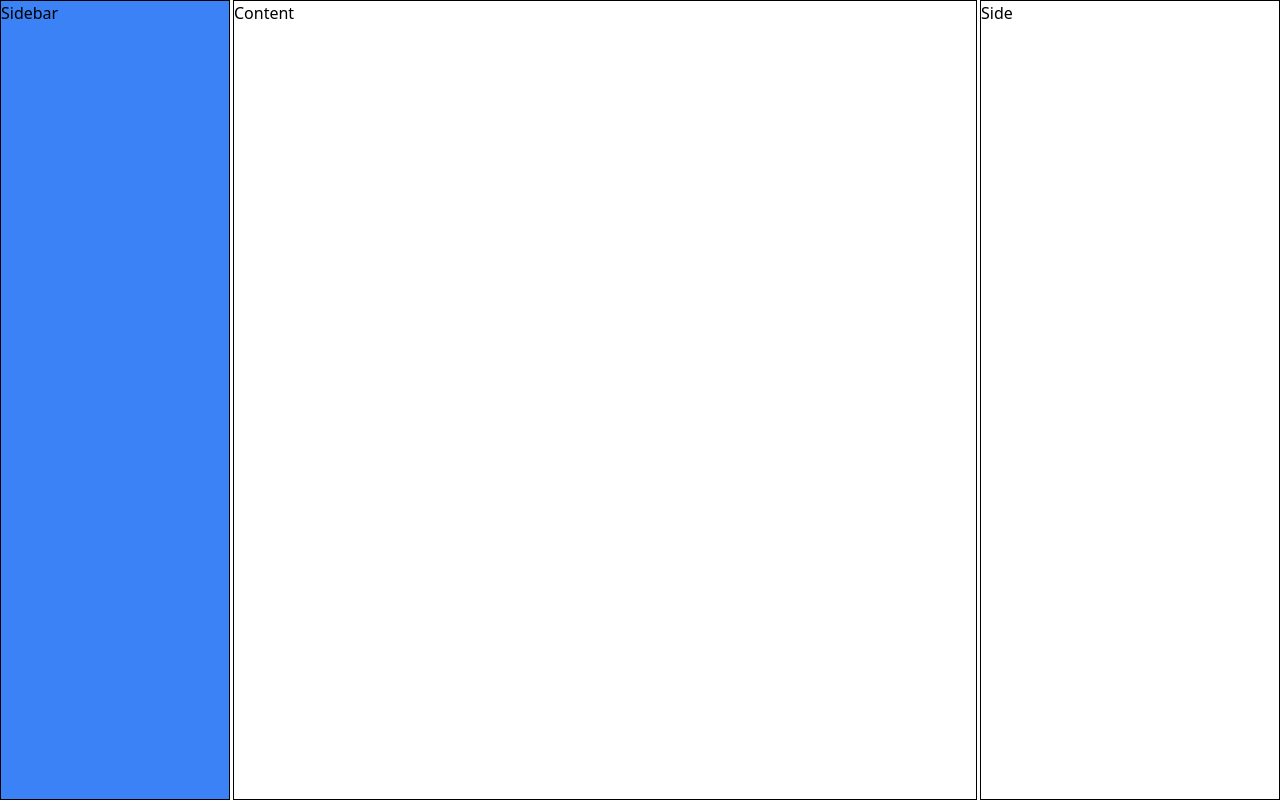
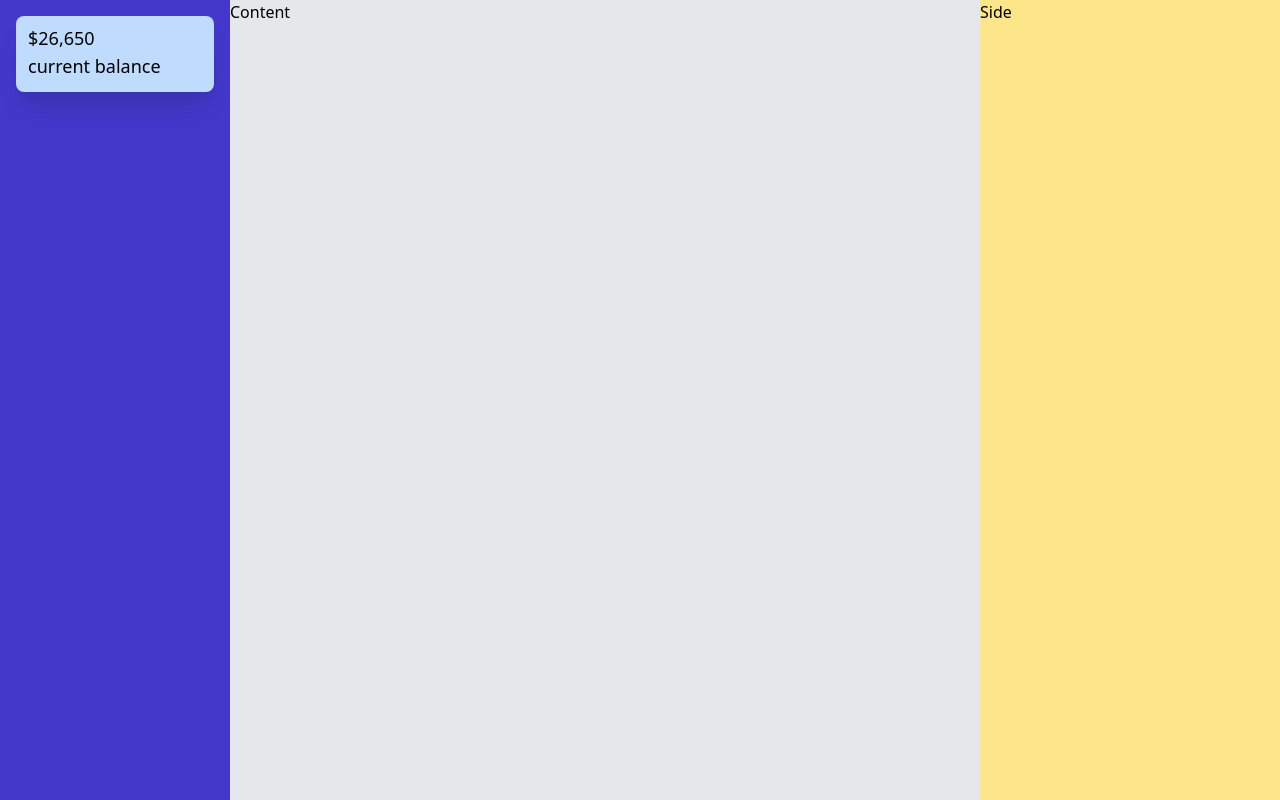
Before and after one commit to Mogakamo/budget_planner, a Vue app: page / in a window 1280 px wide. Built offline with nearby package versions, Linux system fonts and the light colour scheme.

Commit message:
working on the sidebar

```diff
--- a/src/views/Home.vue
+++ b/src/views/Home.vue
@@ -1,8 +1,29 @@
 <template>
   <div class="home">
-    <div class="sidebar bg-blue-500">Sidebar</div>
-    <div class="main">Content</div>
-    <div class="aside">Side</div>
+    <div class="sidebar bg-indigo-700">
+      <div
+        class="
+          rounded-lg
+          shadow-xl
+          bg-blue-200
+          white
+          content-center
+          pt-2
+          pr-2
+          pl-3
+          pb-3
+          text-lg
+          mt-4
+          mr-4
+          ml-4
+        "
+      >
+        <h1>$26,650</h1>
+        <span>current balance</span>
+      </div>
+    </div>
+    <div class="main bg-gray-200">Content</div>
+    <div class="aside bg-yellow-200">Side</div>
   </div>
 </template>
 
@@ -20,26 +41,25 @@ export default {
   display: grid;
   grid-template-columns: 230px 1fr 300px;
   grid-template-rows: repeat(5, 1fr);
-  grid-column-gap: 3px;
-  grid-row-gap: 0px;
   min-height: 100vh;
   min-width: 100vw;
 }
 
 .sidebar {
-  border: 1px solid black;
+  border: transparent;
   grid-row-start: 1;
   grid-row-end: 6;
 }
 
 .main {
-  border: 1px solid black;
+  border: transparent;
   grid-row-start: 1;
   grid-row-end: 6;
+  border-top-left-radius: 50%b;
 }
 
 .aside {
-  border: 1px solid black;
+  border: transparent;
   grid-row-start: 1;
   grid-row-end: 6;
 }
```
